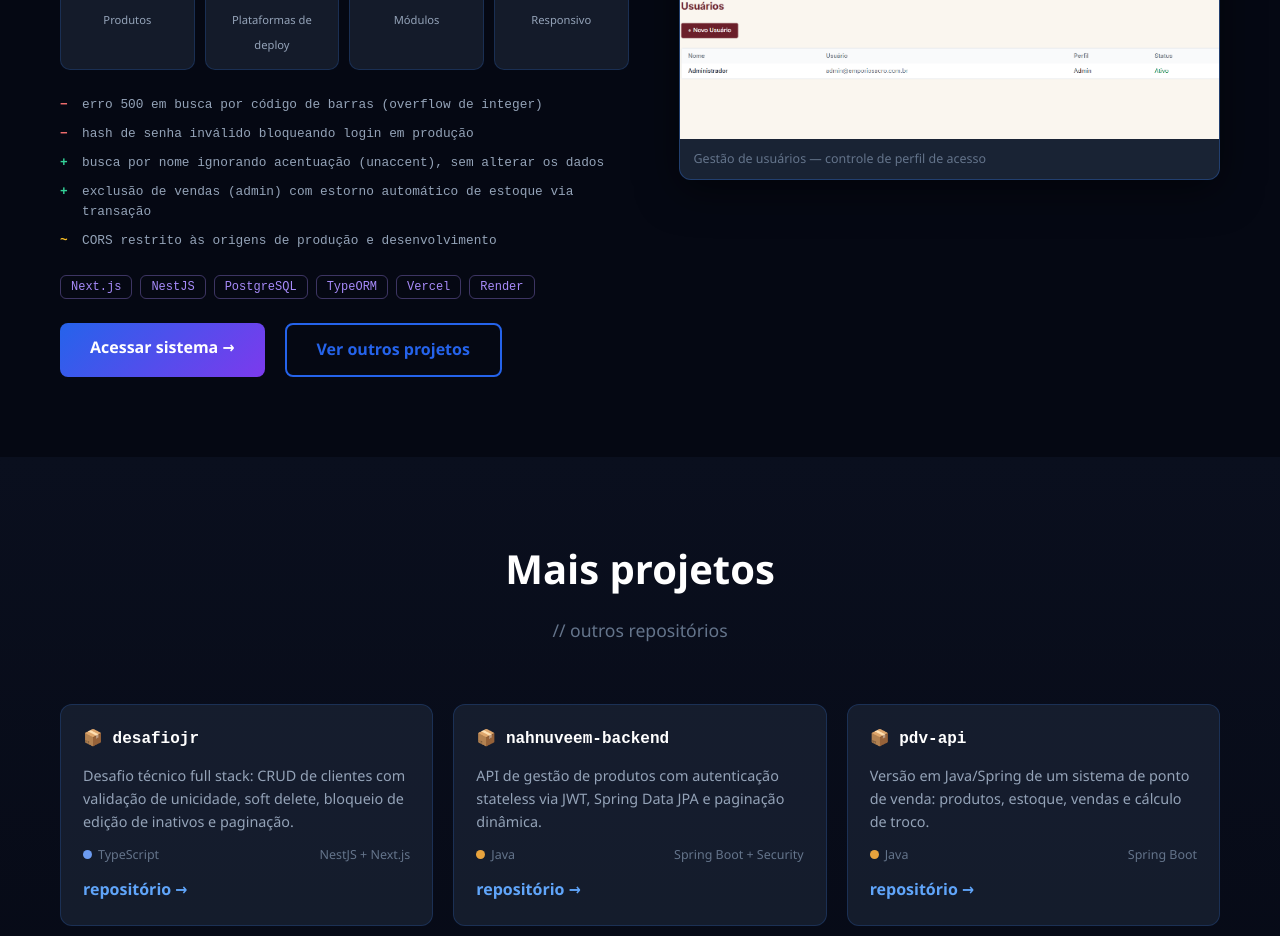
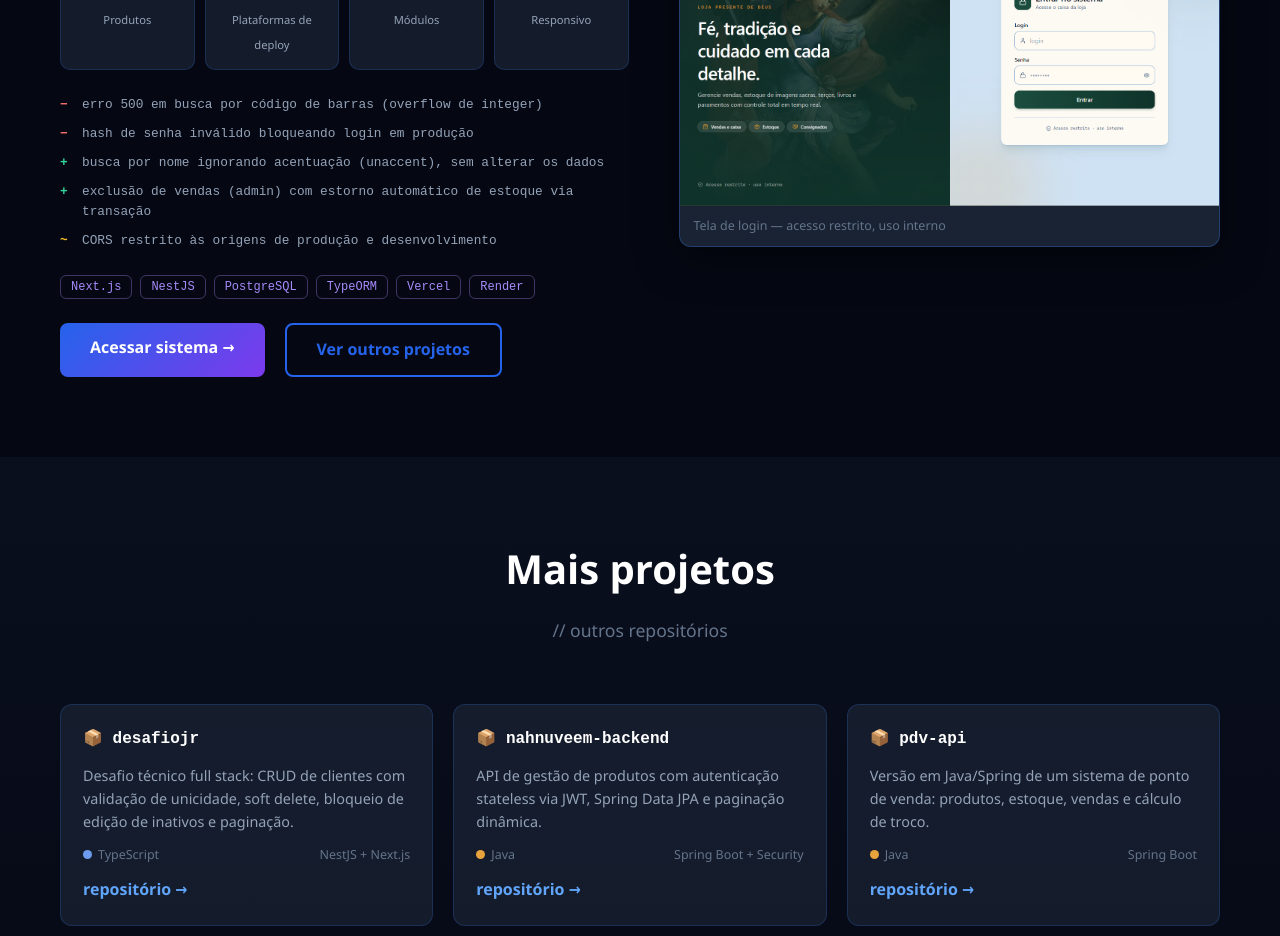
Before and after one commit to pedroleonidasdev/pedrotecnologia, a React (Create React App) app: page / in a window 1280 px wide. Shown: the part 3740-4676 px from the top of the page. Built offline with nearby package versions, Linux system fonts and the light colour scheme.

Commit message:
Atualiza print do PDV para a tela de login

```diff
--- a/src/components/Featured.js
+++ b/src/components/Featured.js
@@ -52,8 +52,8 @@ const Featured = () => (
         </div>
         <figure className="pf-browser">
           <div className="pf-bar"><span /><span /><span /><em>lojapresentededeus.com.br</em></div>
-          <img src={shot} alt="Tela de gestão de usuários do PDV Católico" />
-          <figcaption>Gestão de usuários — controle de perfil de acesso</figcaption>
+          <img src={shot} alt="Tela de login do PDV Católico" />
+          <figcaption>Tela de login — acesso restrito, uso interno</figcaption>
         </figure>
       </div>
     </div>
```
Also changed, not shown: src/assets/pdv-catolico.png.
